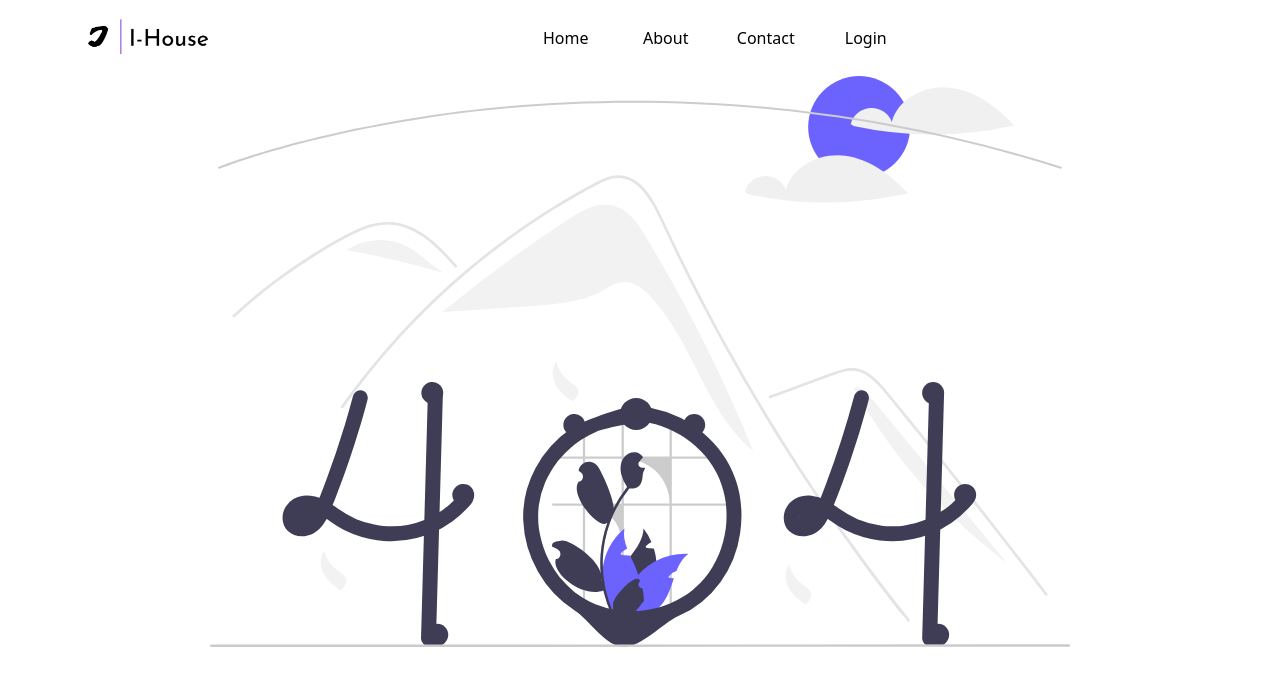
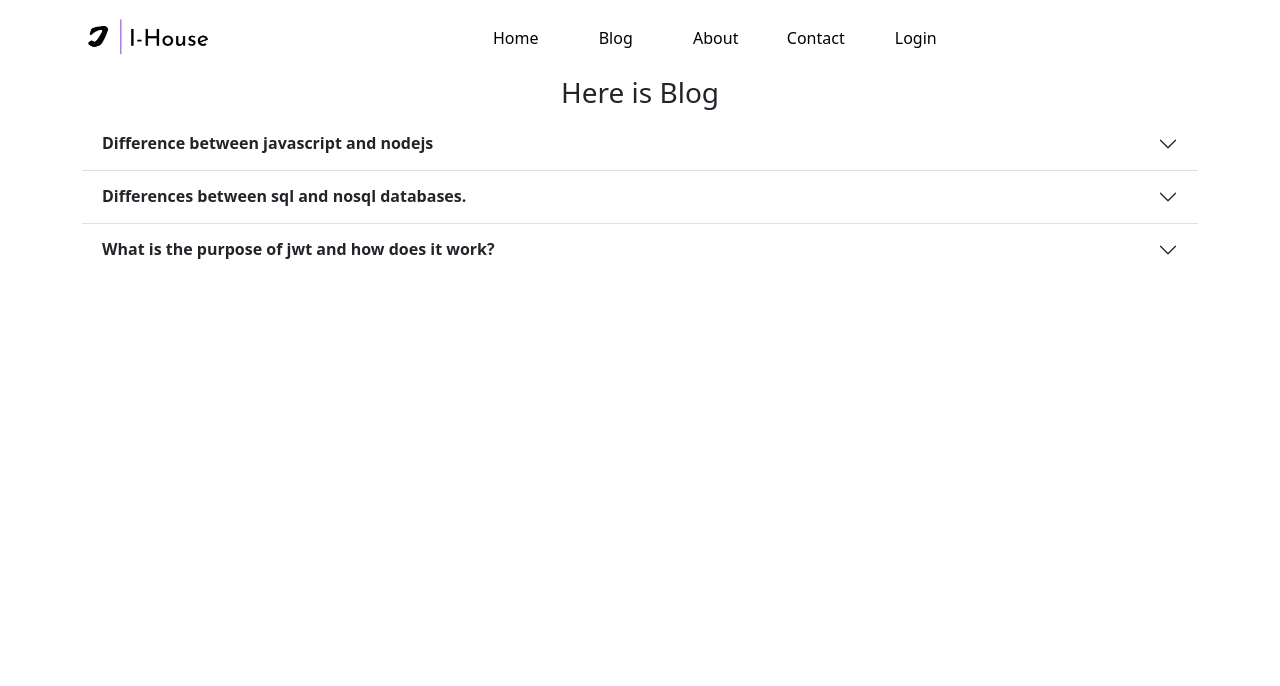
Before and after one commit to trshawonbd/I-House-Client-Side, a React (Create React App) app: page /blog in a window 1280 px wide. Shown: the top 686 px of the page. Built offline with nearby package versions, Linux system fonts and the light colour scheme; no server answers.

Commit message:
blog  done

```diff
--- a/public/index.html
+++ b/public/index.html
@@ -24,7 +24,9 @@
       work correctly both with client-side routing and a non-root public URL.
       Learn how to configure a non-root public URL by running `npm run build`.
     -->
-    <link href="https://cdn.jsdelivr.net/npm/bootstrap@5.0.2/dist/css/bootstrap.min.css" rel="stylesheet" integrity="sha384-EVSTQN3/azprG1Anm3QDgpJLIm9Nao0Yz1ztcQTwFspd3yD65VohhpuuCOmLASjC" crossorigin="anonymous">
+    <link href="https://cdn.jsdelivr.net/npm/bootstrap@5.1.3/dist/css/bootstrap.min.css" rel="stylesheet" integrity="sha384-1BmE4kWBq78iYhFldvKuhfTAU6auU8tT94WrHftjDbrCEXSU1oBoqyl2QvZ6jIW3" crossorigin="anonymous">
+
+    <script src="https://cdn.jsdelivr.net/npm/bootstrap@5.1.3/dist/js/bootstrap.bundle.min.js" integrity="sha384-ka7Sk0Gln4gmtz2MlQnikT1wXgYsOg+OMhuP+IlRH9sENBO0LRn5q+8nbTov4+1p" crossorigin="anonymous"></script>
     <title>React App</title>
   </head>
   <body>
--- a/src/App.js
+++ b/src/App.js
@@ -14,6 +14,7 @@ import AddItem from './component/AddItem/AddItem';
 import ItemDetail from './component/ItemDetail/ItemDetail';
 import MyItems from './component/MyItems/MyItems';
 import { ToastContainer } from 'react-toastify';
+import Blog from './component/Blog/Blog';
 
 function App() {
   return (
@@ -48,6 +49,7 @@ function App() {
           <MyItems></MyItems>
         </RequireAuth>
         }></Route>
+        <Route path='/blog' element = {<Blog></Blog>}></Route>
         <Route path='/about' element = {<About></About>}></Route>
         <Route path='/contact' element = {<Contact></Contact>}></Route>
         <Route path='/login' element = {<Login></Login>}></Route>
--- a/src/component/AddItem/AddItem.js
+++ b/src/component/AddItem/AddItem.js
@@ -23,7 +23,7 @@ const AddItem = () => {
         const product = {email, productName, price, quantity, image, supplier, description};
 
         console.log(product);
-        const url = `https://intense-tor-77999.herokuapp.com/item`;
+        const url = `http://localhost:5000/item`;
         fetch(url, {
             method: 'POST',
             headers : {
--- /dev/null
+++ b/src/component/Blog/Blog.js
@@ -0,0 +1,52 @@
+import React from 'react';
+
+const Blog = () => {
+    return (
+        <div className='font'>
+            <h3>Here is Blog</h3>
+            <div className='container'>
+                <div className="accordion accordion-flush" id="accordionFlushExample">
+                    <div className="accordion-item">
+                        <h2 className="accordion-header" id="flush-headingOne">
+                            <button className="accordion-button collapsed" type="button" data-bs-toggle="collapse" data-bs-target="#flush-collapseOne" aria-expanded="false" aria-controls="flush-collapseOne">
+                           <strong>Difference between javascript and nodejs</strong>
+                            </button>
+                        </h2>
+                        <div id="flush-collapseOne" className="accordion-collapse collapse" aria-labelledby="flush-headingOne" data-bs-parent="#accordionFlushExample">
+                            <div className="accordion-body text">
+                                JavaScript is a programming language to write scripts but Node JS is a runtime environment.
+                                JS can run only on the web browser but with the help of node JS, JS can run outside of web browser.
+                                JS is used on the client side but Node JS is used on the server side. JS supports HTML but Node JS doesnot support HTML functionality.
+                            </div>
+                        </div>
+                    </div>
+                    <div className="accordion-item">
+                        <h2 className="accordion-header" id="flush-headingTwo">
+                            <button className="accordion-button collapsed" type="button" data-bs-toggle="collapse" data-bs-target="#flush-collapseTwo" aria-expanded="false" aria-controls="flush-collapseTwo">
+                            <strong>Differences between sql and nosql databases.</strong>
+                            </button>
+                        </h2>
+                        <div id="flush-collapseTwo" className="accordion-collapse collapse" aria-labelledby="flush-headingTwo" data-bs-parent="#accordionFlushExample">
+                            <div className="accordion-body text">                                Sql database is following relational procedure, but nosql is not- relational.
+                                SQL is following prefenied schema but nosql is usning dynamic schema.
+                                Sql database is table oriented but NoSql database is document oriented which has key and values.
+                                SQL databases are vertically scalable, but NOSQL is horizontally scalable.</div>
+                        </div>
+                    </div>
+                    <div className="accordion-item">
+                        <h2 className="accordion-header" id="flush-headingThree">
+                            <button className="accordion-button collapsed" type="button" data-bs-toggle="collapse" data-bs-target="#flush-collapseThree" aria-expanded="false" aria-controls="flush-collapseThree">
+                            <strong>What is the purpose of jwt and how does it work?</strong>
+                            </button>
+                        </h2>
+                        <div id="flush-collapseThree" className="accordion-collapse collapse" aria-labelledby="flush-headingThree" data-bs-parent="#accordionFlushExample">
+                            <div className="accordion-body text">jwt JSON Web Token, is a standarize procedure to transmit data between server and client website. This system uses crytographic algorithm to encode the data which makes the data or API's more secure. JWT is a string which is created by cryptographic algorithm for 64bits which has 3 parts seperated by (.) | The first two's are header and payload which contain type of token and the request respectively. And the last one is signature which ensures the integrity of the request or token.  </div>
+                        </div>
+                    </div>
+                </div>
+            </div>
+        </div>
+    );
+};
+
+export default Blog;
--- a/src/component/Hooks/useItem.js
+++ b/src/component/Hooks/useItem.js
@@ -3,7 +3,7 @@ import React, { useEffect, useState } from 'react';
 const useItem = () => {
     const [item, setItem] = useState([]);
     useEffect(() => {
-        const url = `https://intense-tor-77999.herokuapp.com/item`;
+        const url = `http://localhost:5000/item`;
         fetch(url)
         .then(res => res.json())
         .then(data => setItem(data))
--- a/src/component/ItemDetail/ItemDetail.js
+++ b/src/component/ItemDetail/ItemDetail.js
@@ -16,7 +16,7 @@ const ItemDetail = () => {
     let { productName, price, quantity, image, supplier, description } = serviceDetail;
     useEffect(() => {
 
-        const url = `https://intense-tor-77999.herokuapp.com/item/${id}`;
+        const url = `http://localhost:5000/item/${id}`;
         fetch(url)
             .then(res => res.json())
             .then(data => setServiceDetail(data),
@@ -47,7 +47,7 @@ const ItemDetail = () => {
             /* const updateQuantity = { quantity : newQuantity}; */
 
 
-            const url = `https://intense-tor-77999.herokuapp.com/item/${id}`;
+            const url = `http://localhost:5000/item/${id}`;
 
             fetch(url, {
                 method: 'PUT',
@@ -84,7 +84,7 @@ const ItemDetail = () => {
             const newService = {...serviceDetail, quantity : newQuantity};
             setServiceDetail(newService);
 
-            const url = `https://intense-tor-77999.herokuapp.com/item/${id}`;
+            const url = `http://localhost:5000/item/${id}`;
 
             fetch(url, {
                 method: "PUT",
@@ -115,7 +115,7 @@ const ItemDetail = () => {
             const updateQuantity = {quantity};
            setNewState(updateQuantity);
            console.log(newState) */
-      /*      const url = `https://intense-tor-77999.herokuapp.com/item/${id}`;
+      /*      const url = `http://localhost:5000/item/${id}`;
 
            fetch(url, {
                method: "PUT",
@@ -148,7 +148,7 @@ const ItemDetail = () => {
 
             const updateQuantity = { quantity : newQuantity};
             setNewState(updateQuantity)
-            const url = `https://intense-tor-77999.herokuapp.com/item/${id}`;
+            const url = `http://localhost:5000/item/${id}`;
 
             fetch(url, {
                 method: 'PUT',
@@ -180,7 +180,7 @@ const ItemDetail = () => {
             const updateQuantity = {quantity};
            setNewState(updateQuantity);
            console.log(newState)
-           const url = `https://intense-tor-77999.herokuapp.com/item/${id}`;
+           const url = `http://localhost:5000/item/${id}`;
 
            fetch(url, {
                method: "PUT",
--- a/src/component/Items/Items.js
+++ b/src/component/Items/Items.js
@@ -13,7 +13,7 @@ const Items = () => {
     const navigate = useNavigate();
 
     const handleUpdate = id =>{
-        const url= `https://intense-tor-77999.herokuapp.com/item/${id}`;
+        const url= `http://localhost:5000/item/${id}`;
         fetch(url)
         .then(res => res.json())
         .then(data => {
--- a/src/component/Login/Login.js
+++ b/src/component/Login/Login.js
@@ -40,25 +40,27 @@ const Login = () => {
         return <Loading></Loading>
       }
       if (user) {
-
+        navigate(from, { replace: true });
       }
 
       const handleLogin = async event =>{
           event.preventDefault();
-
-
-            if(error){
+          const email = event.target.email.value;
+          const password = event.target.password.value;
+          await signInWithEmailAndPassword(email, password);
+          event.target.reset();
+            /* if(error){
                 toast('fskn')
-            }
-            else{
+            } */
+            /* else{
               const email = event.target.email.value;
               const password = event.target.password.value;
               await signInWithEmailAndPassword(email, password);
-              const {data} = await axios.post(`https://intense-tor-77999.herokuapp.com/login`, {email});
+              /* const {data} = await axios.post(`http://localhost:5000/login`, {email});
               localStorage.setItem('accessToken', data.accessToken);
               navigate(from, { replace: true });
               event.target.reset();
-            }
+            } */
 
 
 
--- a/src/component/ManageInventory/ManageInventory.js
+++ b/src/component/ManageInventory/ManageInventory.js
@@ -7,7 +7,7 @@ const ManageInventory = () => {
     const [items, setItems] = useState([]);
 
     useEffect(() => {
-        const url = `https://intense-tor-77999.herokuapp.com/item`;
+        const url = `http://localhost:5000/item`;
         fetch(url)
         .then(res => res.json())
         .then(data => setItems(data))
@@ -17,7 +17,7 @@ const ManageInventory = () => {
     const handleItemDelete = id =>{
         const confirmation = window.confirm('Are you sure to delete this item?');
         if(confirmation){
-            const url = `https://intense-tor-77999.herokuapp.com/item/${id}`;
+            const url = `http://localhost:5000/item/${id}`;
             fetch (url, {
                 method: 'DELETE',
             })
--- a/src/component/MyItems/MyItems.js
+++ b/src/component/MyItems/MyItems.js
@@ -13,26 +13,26 @@ const MyItems = () => {
     const navigate = useNavigate();
     useEffect(() => {
         const email = user?.email;
-        const url = `https://intense-tor-77999.herokuapp.com/myItem?email=${email}`;
-        try{
-            fetch(url,
+        const url = `http://localhost:5000/myItem?email=${email}`;
+        /* try{ */
+            fetch(url/* ,
                 {
                     headers: {
                         authorization : `Bearer ${localStorage.getItem('accessToken')}`
                     }
-                })
+                }*/)
             .then(res => res.json())
             .then(data => setItems(data))
 
         }
-        catch(error){
+        /* catch(error){
             console.log(error.message);
             if(error.response.status === 401 || error.response.status ===403){
                 signOut(auth);
                 navigate('/login');
             }
         }
-    }, [user])
+    }*/, [user])
     console.log(items, setItems)
 
 
@@ -40,7 +40,7 @@ const MyItems = () => {
         const confirmation = window.confirm('Are you sure to delete this item?');
 
         if(confirmation){
-            const url = `https://intense-tor-77999.herokuapp.com/item/${id}`;
+            const url = `http://localhost:5000/item/${id}`;
             fetch (url, {
                 method: 'DELETE',
             })
@@ -56,7 +56,7 @@ const MyItems = () => {
 
     return (
         <div className='container font'>
-            <h2 className='my-4'>Manage Inventory</h2>
+            <h2 className='my-4'>My Items</h2>
             <div className="row  row-cols-1 row-cols-md-3 g-4">
                 {
                     items.map((item) => <DisplayMyItem
--- a/src/component/NavBar/NabBar.js
+++ b/src/component/NavBar/NabBar.js
@@ -27,13 +27,14 @@ const NabBar = () => {
                             <Nav.Link as={Link} className= 'item' to='/home'>Home</Nav.Link>
                             {
                                 user && <>
-                                <Nav.Link as={Link} className= 'item' to='/manageInventory'>Manage Inventory</Nav.Link>
+                                <Nav.Link as={Link} className= 'item' to='/manageInventory'>Inventory</Nav.Link>
                                 <Nav.Link as={Link} className= 'item' to='/addItem'>Add Items</Nav.Link>
                                 <Nav.Link as={Link} className= 'item' to='/myItems'>My Items</Nav.Link>
                                 </>
 
                             }
 
+                            <Nav.Link as={Link} className= 'item' to='/blog'>Blog</Nav.Link>
                             <Nav.Link as={Link} className= 'item' to='/about'>About</Nav.Link>
                             <Nav.Link as={Link} className= 'item' to='/contact'>Contact</Nav.Link>
 
```
Also changed, not shown: src/component/Blog/Blog.css (added).
